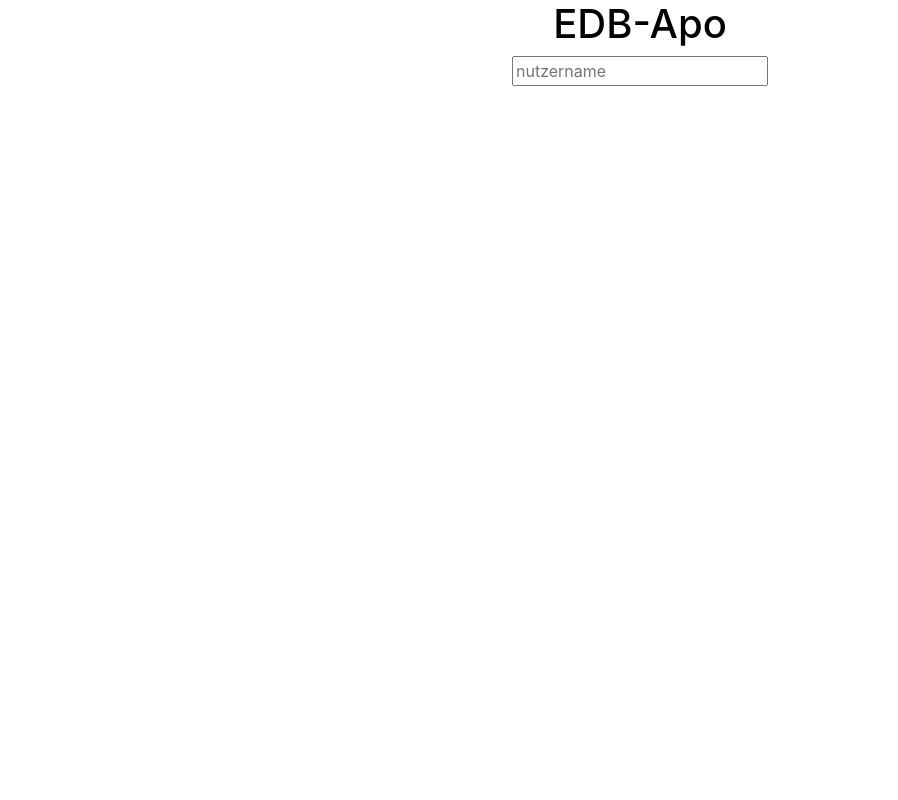
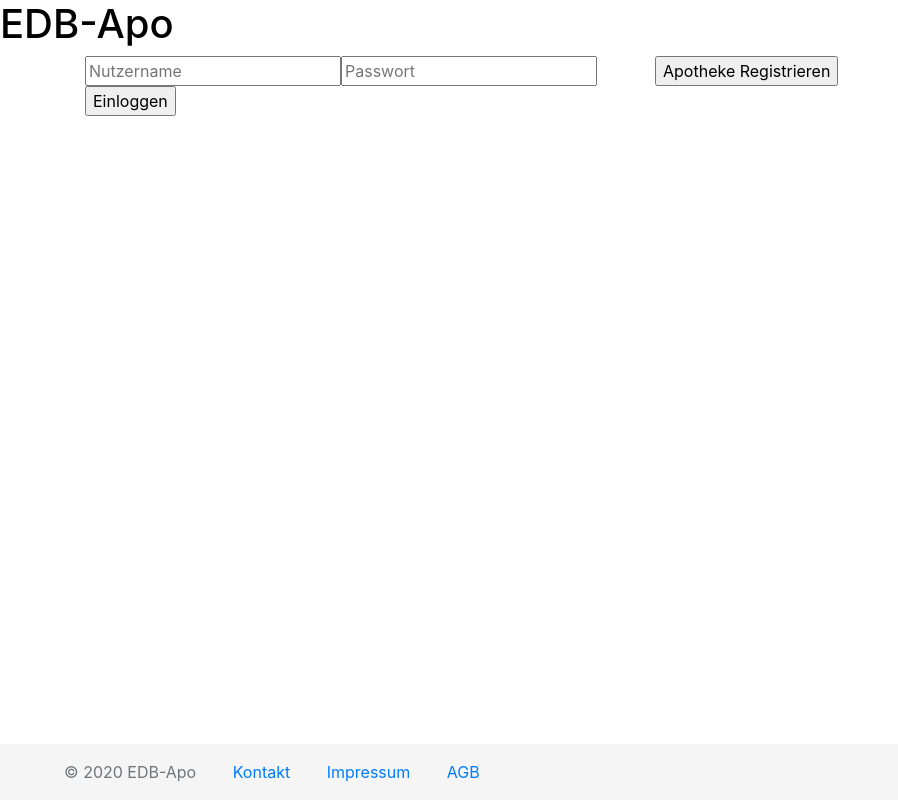
Before and after one commit to AdrianBeilharz/EDB-Apo, a React (Create React App) app in the folder frontend/: page / in a window 1280 px wide. Shown: the whole page, without its empty margins (0-898 px from the left). Built offline with nearby package versions, Linux system fonts and the light colour scheme.

Commit message:
add footer

```diff
--- a/frontend/public/index.html
+++ b/frontend/public/index.html
@@ -1,5 +1,5 @@
 <!DOCTYPE html>
-<html lang="en">
+<html lang="en" class="h-100">
   <head>
     <meta charset="utf-8" />
     <meta name="viewport" content="width=device-width, initial-scale=1" />
@@ -22,11 +22,17 @@
       work correctly both with client-side routing and a non-root public URL.
       Learn how to configure a non-root public URL by running `npm run build`.
     -->
-    <title>React App</title>
+    <title>EDB-Apo</title>
   </head>
-  <body>
+  <body class="d-flex flex-column h-100">
     <noscript>You need to enable JavaScript to run this app.</noscript>
     <div id="root"></div>
+    <footer class="footer mt-auto py-3">
+        <span class="text-muted">© 2020 EDB-Apo</span>
+        <a href="/Kontakt">Kontakt</a>
+        <a href="/Impressum">Impressum</a>
+        <a href="/AGB">AGB</a>
+    </footer>
     <!--
       This HTML file is a template.
       If you open it directly in the browser, you will see an empty page.
--- a/frontend/src/App.css
+++ b/frontend/src/App.css
@@ -1,6 +1,5 @@
 .App {
-  text-align: center;
-  max-height: 100vh;
+  text-align: left;
 }
 
 .App-header {
--- a/frontend/src/App.js
+++ b/frontend/src/App.js
@@ -7,8 +7,9 @@ function App() {
       <header className="App-header">
         <h1>EDB-Apo</h1>
       </header>
-      <Startseite></Startseite>
-
+      <div class="container" >
+        <Startseite />
+      </div>
     </div>
   );
 }
--- a/frontend/src/index.css
+++ b/frontend/src/index.css
@@ -1,5 +1,4 @@
 body {
-  margin: 0;
   font-family: -apple-system, BlinkMacSystemFont, 'Segoe UI', 'Roboto', 'Oxygen',
     'Ubuntu', 'Cantarell', 'Fira Sans', 'Droid Sans', 'Helvetica Neue',
     sans-serif;
@@ -11,3 +10,18 @@ code {
   font-family: source-code-pro, Menlo, Monaco, Consolas, 'Courier New',
     monospace;
 }
+
+footer {
+  background-color: #f5f5f5;
+  padding-left: 3em;
+}
+
+.footer > span {
+  padding-left: 1em;
+  padding-right: 1em;
+}
+
+.footer > a {
+  padding-left: 1em;
+  padding-right: 1em;
+}
--- a/frontend/src/startseite/Startseite.js
+++ b/frontend/src/startseite/Startseite.js
@@ -1,11 +1,22 @@
 import React from 'react'
 
-class App extends React.Component{
-    render() {
-        return (
-            <input placeholder="nutzername"></input>
-        )
-    }
+class Startseite extends React.Component{
+	render() {
+		return (
+			<div class="row">
+				<div class="col-6" >
+				<form class="form-inline " >
+					<input type="text" placeholder="Nutzername" />
+					<input type="text" placeholder="Passwort" />
+					<input type="submit" value="Einloggen" />
+				</form>
+				</div>
+				<div class="col-6" >
+					<input type="button" value="Apotheke Registrieren" />
+				</div>
+			</div>
+		)
+	}
 }
 
-export default App;
+export default Startseite;
```
Also changed, not shown: frontend/src/modals/ApothekeModal.js (added), frontend/src/startseite/Startseite.css (added).
